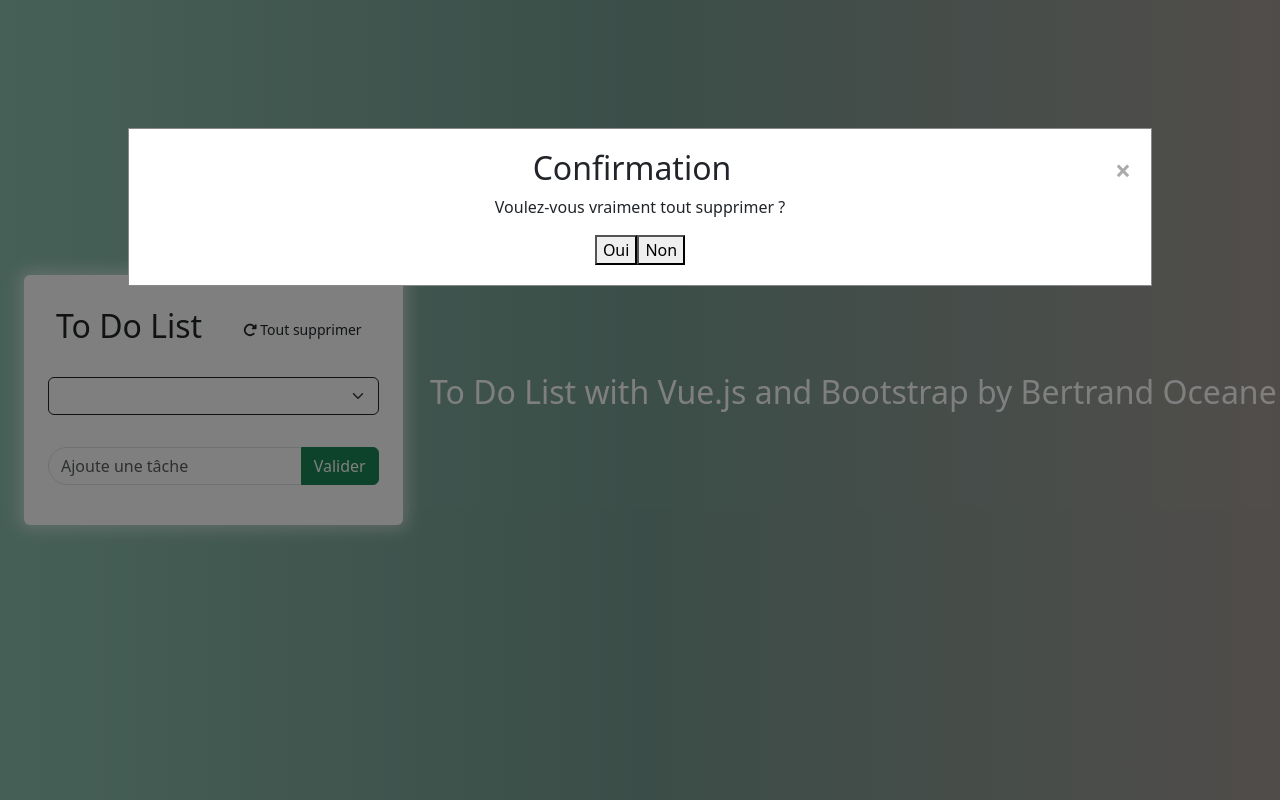
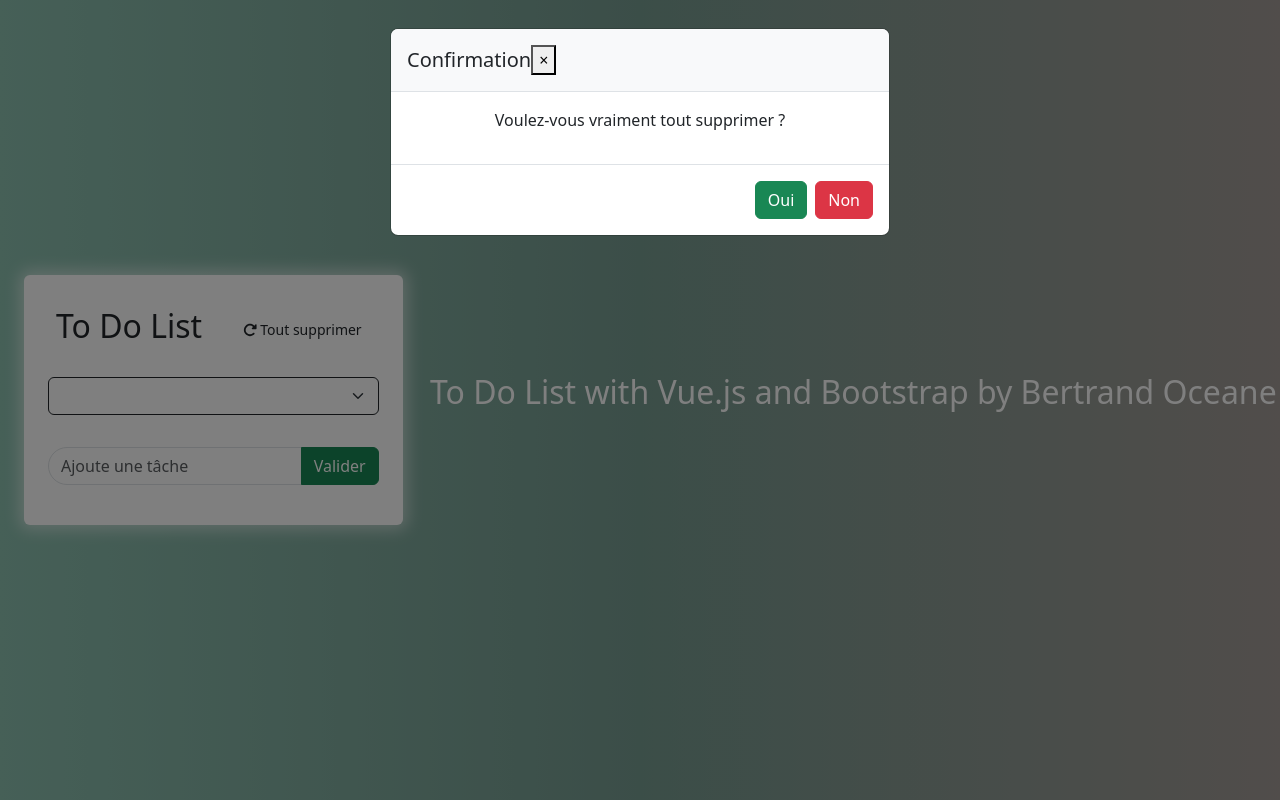
Before and after one commit to ocebert31/Projet_Personnel_P1_TO_DO_LIST_Vue, a Vue app: page / in a window 1280 px wide. Both pictures are taken after a click on the button "Tout supprimer". Built offline with nearby package versions, Linux system fonts and the light colour scheme.

Commit message:
design in progress

```diff
--- a/src/components/ToDoAdd.vue
+++ b/src/components/ToDoAdd.vue
@@ -27,6 +27,3 @@ export default {
   },
 };
 </script>
-
-<style scoped>
-</style>
--- a/src/components/ToDoClear.vue
+++ b/src/components/ToDoClear.vue
@@ -4,15 +4,26 @@
       <font-awesome-icon icon="fa-rotate-right" />
       Tout supprimer
     </button>
-    <div v-if="showConfirmationDialog" class="clear-modal">
-      <div class="clear-modal-content">
-        <span class="close" @click="closeConfirmationDialog">&times;</span>
-        <h2>Confirmation</h2>
-        <p>Voulez-vous vraiment tout supprimer ?</p>
-        <button @click="confirmClearTasks">Oui</button>
-        <button @click="closeConfirmationDialog">Non</button>
+    <div v-if="showConfirmationDialog" class="modal fade show" tabindex="-1" role="dialog">
+      <div class="modal-dialog" role="document">
+        <div class="modal-content">
+          <div class="modal-header bg-light">
+            <h5 class="modal-title">Confirmation</h5>
+            <button type="button" class="close" @click="closeConfirmationDialog">
+              <span>&times;</span>
+            </button>
+          </div>
+          <div class="modal-body">
+            <p>Voulez-vous vraiment tout supprimer ?</p>
+          </div>
+          <div class="modal-footer">
+            <button type="button" class="btn btn-success" @click="confirmClearTasks">Oui</button>
+            <button type="button" class="btn btn-danger" @click="closeConfirmationDialog">Non</button>
+          </div>
+        </div>
       </div>
     </div>
+    <div v-if="showConfirmationDialog" class="modal-backdrop fade show"></div>
   </div>
 </template>
 
@@ -48,38 +59,8 @@ export default {
 }
 </script>
 
-<style>
-.clear-modal {
-  display: block;
-  position: fixed;
-  z-index: 9999;
-  left: 0;
-  top: 0;
-  width: 100%;
-  height: 100%;
-  background-color: rgba(0, 0, 0, 0.5);
-}
-
-.clear-modal-content {
-  background-color: #fff;
-  margin: 10% auto;
-  padding: 20px;
-  border: 1px solid #888;
-  width: 80%;
-}
-
-.close {
-  color: #aaa;
-  float: right;
-  font-size: 28px;
-  font-weight: bold;
-  cursor: pointer;
-}
-
-.close:hover,
-.close:focus {
-  color: black;
-  text-decoration: none;
-  cursor: pointer;
+<style scoped>
+.modal.fade.show {
+  display: block !important;
 }
 </style>
--- a/src/components/ToDoList.vue
+++ b/src/components/ToDoList.vue
@@ -10,18 +10,18 @@
           <ToDoFilter @select-changed="orderTask"></ToDoFilter>
         </div>
         <div>
-          <!-- <ul class="list-unstyled"> -->
-            <draggable v-model="todoList" tag="ul" @start="drag=true" @end="drag=false" :move="changeOrder" item-key="date">
+          <ul class="list-unstyled">
+            <!-- <draggable v-model="todoList" tag="ul" @start="drag=true" @end="drag=false" :move="changeOrder" item-key="date">
               <template #item="{element, index}">
                 <li :key="index">
                   <ToDoTask :task="element" :index="index" @task-updated="updateTask" @task-deleted="deleteTask" @confirmed-edit="confirmEdit"></ToDoTask>
                 </li>
               </template>
-            </draggable>
-            <!-- <li v-for="(item, index) in todoList" :key="index">
+            </draggable> -->
+            <li v-for="(item, index) in todoList" :key="index">
               <ToDoTask :task="item" :index="index" @task-updated="updateTask" @task-deleted="deleteTask" @confirmed-edit="confirmEdit"></ToDoTask>
-            </li> -->
-          <!-- </ul> -->
+            </li>
+          </ul>
         </div>
         <div class="d-flex justify-content-left">
           <ToDoAdd @task-added="addTask"></ToDoAdd>
@@ -42,7 +42,7 @@ import ToDoTask from './ToDoTask.vue';
 import ToDoClear from './ToDoClear.vue';
 import ToDoFilter from './ToDoFilter.vue';
 import moment from 'moment';
-import draggable from 'vuedraggable';
+// import draggable from 'vuedraggable';
 
 export default {
   components: {
@@ -50,7 +50,7 @@ export default {
     ToDoTask,
     ToDoClear,
     ToDoFilter,
-    draggable,
+    // draggable,
   },
 
   data() {
@@ -155,11 +155,11 @@ export default {
       }
     },
 
-    changeOrder(event) {
-      const tasks =  this.todoList.splice(event.draggedContext.index, 1);
-      this.todoList.splice(event.draggedContext.futureIndex, 0, tasks[0])
-      this.saveList();
-    },
+    // changeOrder(event) {
+    //   const tasks =  this.todoList.splice(event.draggedContext.index, 1);
+    //   this.todoList.splice(event.draggedContext.futureIndex, 0, tasks[0])
+    //   this.saveList();
+    // },
   }
 };
 </script>
```
